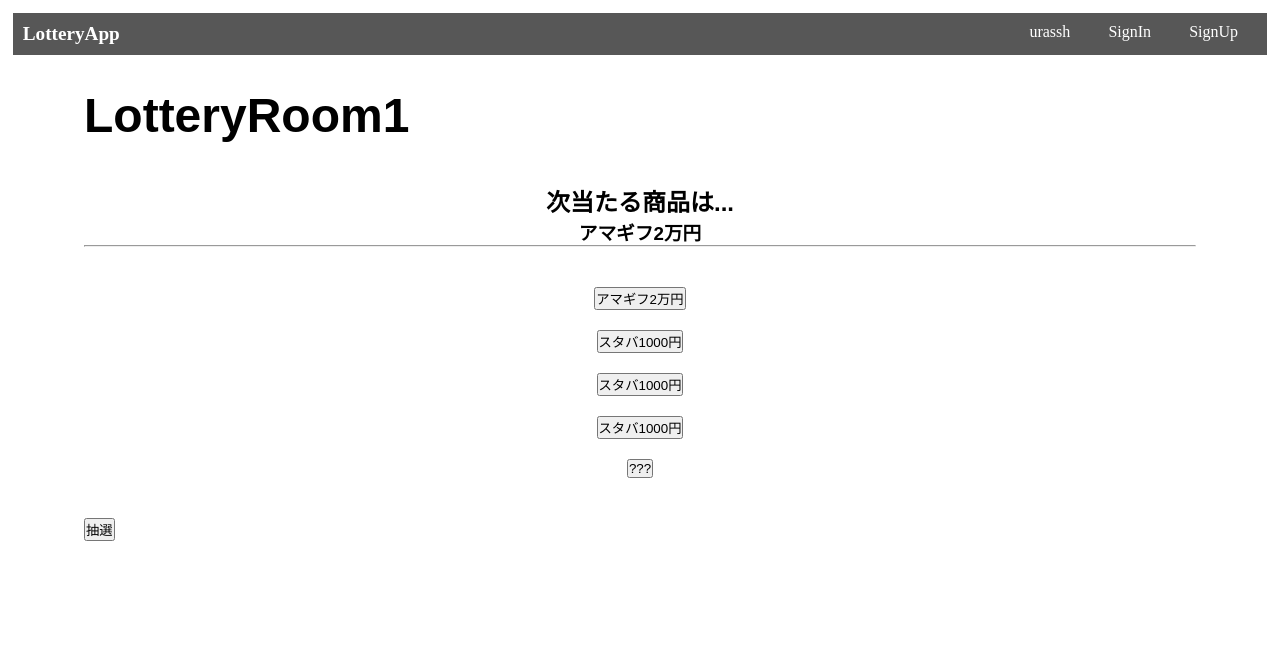
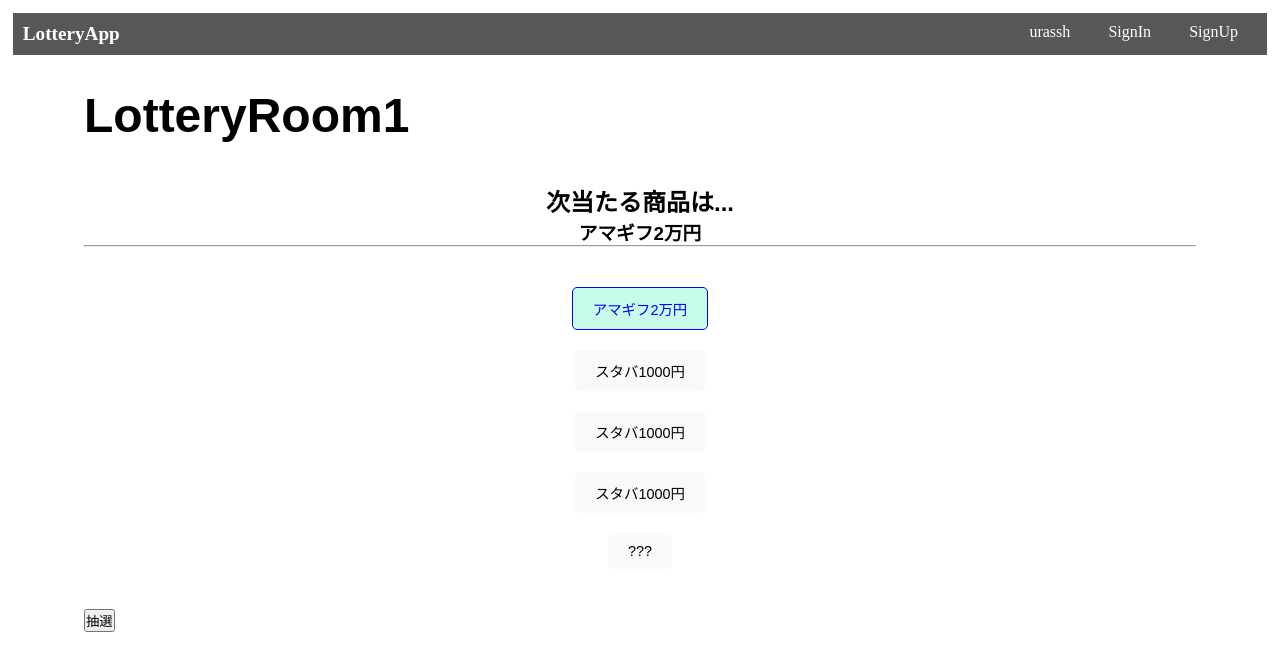
Before and after one commit to urassh/RoomLotteryApp, a Nuxt app: page /result/setting in a window 1280 px wide. Shown: the top 670 px of the page. Built offline with nearby package versions, Linux system fonts and the light colour scheme.

Commit message:
feat: button_pickerの日修正

```diff
--- a/components/button_picker.vue
+++ b/components/button_picker.vue
@@ -1,5 +1,5 @@
 <script setup lang="ts">
-import { ref } from 'vue';
+import { ref, computed } from 'vue';
 import type { ContentProvider } from '@/pages/result/prize_content';
 
 interface Emits<T extends ContentProvider> {
@@ -26,7 +26,11 @@ const onChangeItem = <T extends ContentProvider>(item: T) => {
   <section id="button-picker">
     <ul>
       <li v-for="item in props.items" :key="item.getContent()">
-        <button @click="onChangeItem(item)">{{ item.getContent() }}</button>
+        <button
+          @click="onChangeItem(item)"
+          :class="{ 'selected': item === selectedItem }">
+          {{ item.getContent() }}
+        </button>
       </li>
     </ul>
   </section>
@@ -46,4 +50,26 @@ const onChangeItem = <T extends ContentProvider>(item: T) => {
 #button-picker li {
   margin: 20px;
 }
+
+button {
+    padding: 10px 20px;
+    font-size: 0.9rem;
+    border: none;
+    border-radius: 5px;
+    background-color: #f9f9f9;
+    cursor: pointer;
+    transition: font-size 0.3s ease-in-out, color 0.3s ease-in-out;
+}
+
+button:hover {
+    background-color: #e0e0e0;
+    font-size: 1.6rem;
+    transition: font-size 0.3s ease-in-out, color 0.3s ease-in-out;
+}
+
+button.selected {
+    color: blue;
+    background-color: rgb(199, 252, 234);
+    border: 1px solid blue;
+}
 </style>
--- a/components/prize_list.vue
+++ b/components/prize_list.vue
@@ -6,12 +6,10 @@ const props = defineProps({
     type: Array as PropType<Prize[]>,
     required: true,
   },
-  // 親からのpropで選択中の景品IDを受け取る
   selectedPrizeId: {
     type: Number,
     required: true,
   },
-  // 選択中の景品IDを親に通知するためのemit
   onUpdateSelectedPrizeId: {
     type: Function as PropType<(id: number) => void>,
     required: true,
--- a/components/wheel_picker.vue
+++ /dev/null
@@ -1,53 +0,0 @@
-<script setup lang="ts">
-type WheelPickerProps<T> = {
-  items: T[];
-  modelValue: T;
-};
-
-const props = defineProps<WheelPickerProps<any>>();
-
-const emit = defineEmits<{
-    (e: 'update:selectedItem', value: any): void;
-}>();
-
-const selectedItem = ref(props.modelValue);
-
-watch(selectedItem, (newValue) => {
-  emit('update:selectedItem', newValue);
-});
-</script>
-
-<template>
-    <div class="wheel-picker">
-      <select v-model="selectedItem" class="wheel-select">
-        <option v-for="item in items" :key="item" :value="item">
-          {{ item }}
-        </option>
-      </select>
-    </div>
-  </template>
-
-  <style scoped>
-  .wheel-picker {
-    position: relative;
-    width: 200px;
-    height: 200px;
-    overflow: hidden;
-    border-radius: 50%;
-    border: 1px solid #ccc;
-  }
-
-  .wheel-select {
-    position: absolute;
-    top: 50%;
-    left: 50%;
-    transform: translate(-50%, -50%);
-    width: 100%;
-    height: 100%;
-    border: none;
-    background: transparent;
-    appearance: none;
-    text-align: center;
-    font-size: 16px;
-  }
-  </style>
```
